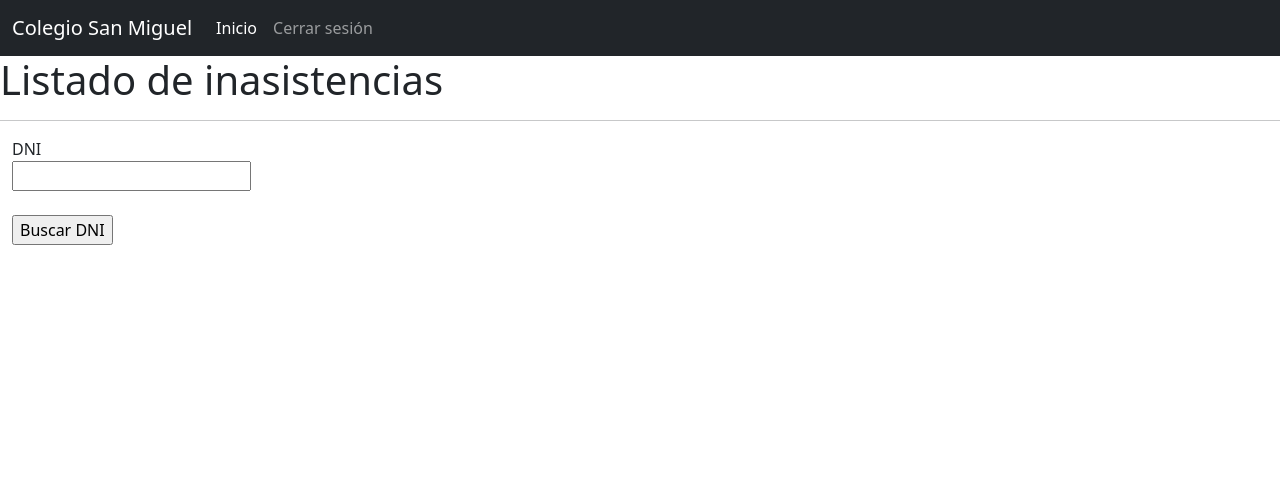
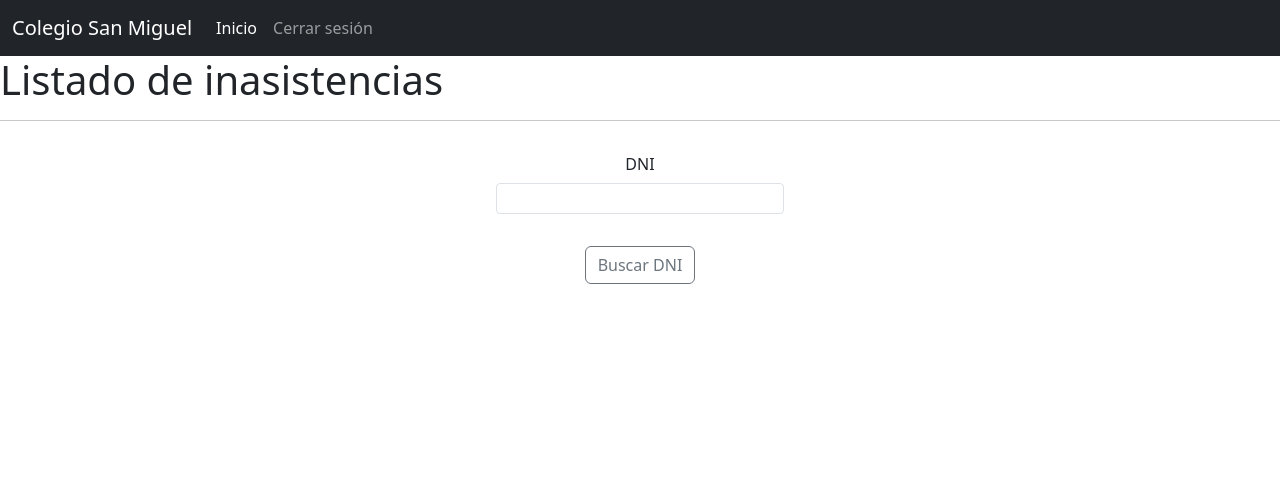
Before and after one commit to JoaquinAlbornoz/Practico_2-Albornoz_Joaquin, a Flask app: page /inasis_estudiante in a window 1280 px wide. Shown: the top 483 px of the page. Run offline with Flask 3, Linux system fonts and the light colour scheme; tables that the repository leaves empty hold one stand-in row (values such as "Sample post").

Commit message:
Update inasis_estudiante.html

```diff
--- a/templates/inasis_estudiante.html
+++ b/templates/inasis_estudiante.html
@@ -3,31 +3,33 @@
 {% block content %}
   <h1>Listado de inasistencias</h1>
   <hr>
-  <form action="{{ request.path }}" method = "POST" class = "container-fluid">
+  <form action="{{ request.path }}" method = "POST" class = "container-fluid text-center">
 
     {% if estudiantes :%}
-      <label for="dni">DNI</label> <br>
-      <input name="dni" id="dni">
-        <br><br>
-
-        <input type="submit" value = "Buscar DNI">
+      <div class="row g-2 align-items-center" style="margin: 0 30rem;">
+        <div class="col-sm">
+          <label for="dni" class="col-form-label Subtitulo2">DNI</label> <br>
+          <input name="dni" id="dni" class="form-control form-control-sm">
+          <input type="submit" value = "Buscar DNI"  class="btn btn-outline-secondary form-control-sm" style="margin: 2rem;">
+        </div>
+      </div>
     {% else: %}
       <h3>Inasistencias del alumno {{ estudiante.apellido }} {{ estudiante.nombre }}:</h3>
-      <div class="conteiner-fluid">
+      <div class="conteiner-fluid" style="margin: 0.5rem 2rem;">
           <table class="table">
             <thead>
               <tr>
-                <th scope="col">Fecha</th>
-                <th scope="col">Tipo de clase</th>
-                <th scope="col">Justificacion</th>
+                <th scope="col" class="Subtitulo2" style="color: #80a22e;">Fecha</th>
+                <th scope="col" class="Subtitulo2" style="color: #80a22e;">Tipo de clase</th>
+                <th scope="col" class="Subtitulo2" style="color: #80a22e;">Justificacion</th>
               </tr>
             </thead>
             <tbody>
               {% for e in lista %}
                 <tr>
-                  <td>{{ e['fecha'] }}</td>
-                  <td>{{ e['tipo'] }}</td>
-                  <td>{{ e['justificacion'] }}</td>
+                  <td class="Texto1">{{ e['fecha'] }}</td>
+                  <td class="Texto1">{{ e['tipo'] }}</td>
+                  <td class="Texto1">{{ e['justificacion'] }}</td>
                 </tr>
               {% endfor %}
             </tbody>
```
